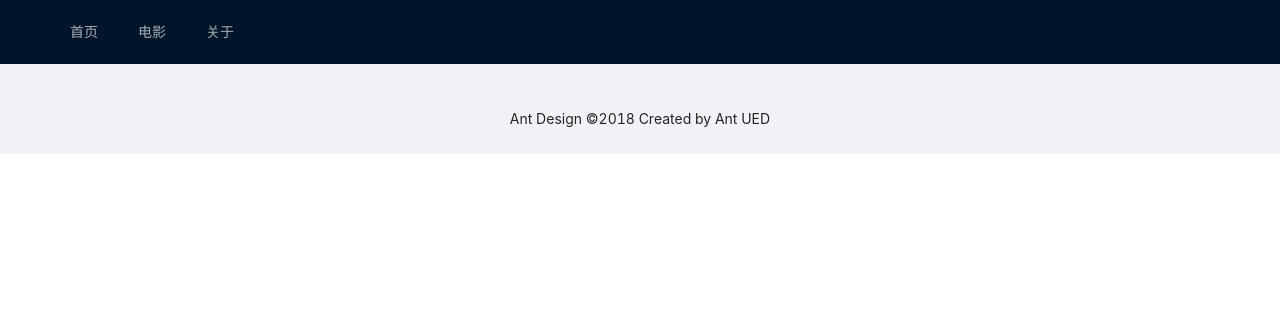
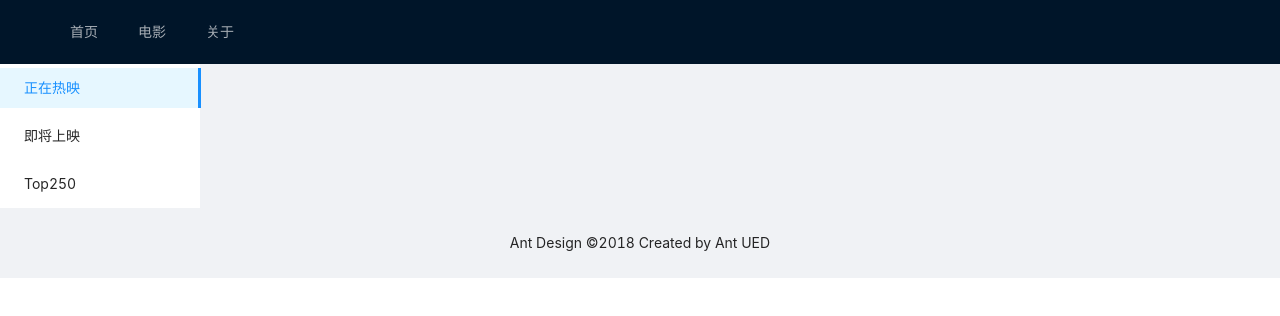
Before and after one commit to ertongjie-design/react_movieshow, a React (Create React App) app: page / in a window 1280 px wide. Shown: the top 316 px of the page. Built offline with nearby package versions, Linux system fonts and the light colour scheme.

Commit message:
header和sider添加

```diff
--- a/src/App.js
+++ b/src/App.js
@@ -1,13 +1,12 @@
 import './App.css';
 import React from 'react';
-import { HashRouter, Route, Link, BrowserRouter, Switch } from 'react-router-dom';
+import { HashRouter, Route, Link, Switch } from 'react-router-dom';
 import { Layout, Menu } from 'antd';
 import HomeContainer from './components/HomeContainer';
 import MovieContainer from './components/MovieContainer';
 import AboutContainer from './components/AboutContainer';
-import ColumnGroup from 'antd/lib/table/ColumnGroup';
 
-const { Header, Content, Footer } = Layout;
+const { Header, Content, Footer, Sider } = Layout;
 
 class App extends React.Component{
   constructor(props){
@@ -45,6 +44,19 @@ class App extends React.Component{
             </Menu.Item>
           </Menu>
         </Header>
+        <Layout>
+          <Sider width={200} className="site-layout-background">
+            <Menu
+              mode="inline"
+              defaultSelectedKeys={['正在热映']}
+              defaultOpenKeys={['sub1']}
+              style={{ height: '100%', borderRight: 0 }}
+            >
+              <Menu.Item key="正在热映">正在热映</Menu.Item>
+              <Menu.Item key="即将上映">即将上映</Menu.Item>
+              <Menu.Item key="Top250">Top250</Menu.Item>
+            </Menu>
+          </Sider>
           <Content style={{ padding: '10px 50px' }}>
             <HashRouter>
               <Switch>
@@ -54,6 +66,7 @@ class App extends React.Component{
               </Switch>
             </HashRouter>
           </Content>
+        </Layout>
         <Footer style={{ textAlign: 'center' }}>Ant Design ©2018 Created by Ant UED</Footer>
       </Layout>
     )
```
Lines whose indentation alone changed are shown as unchanged.
